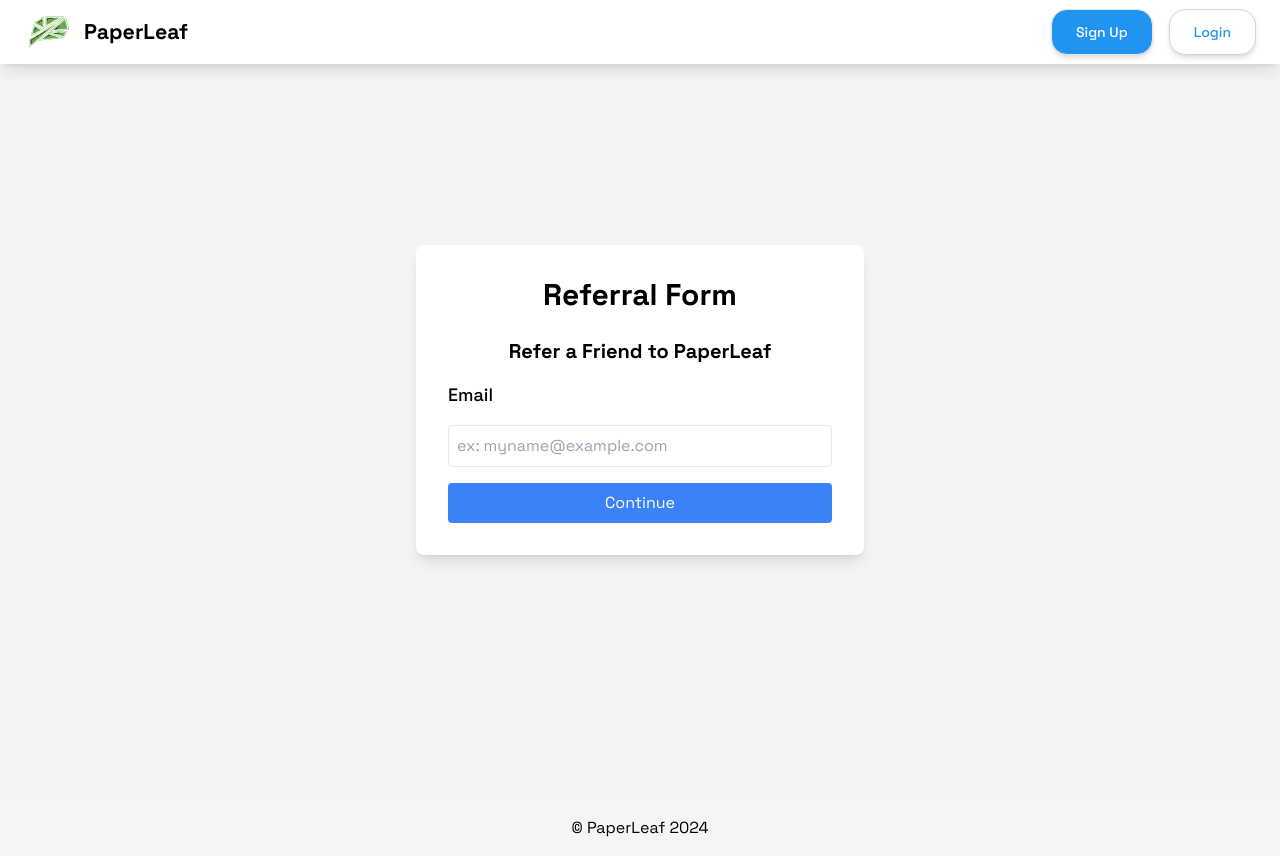
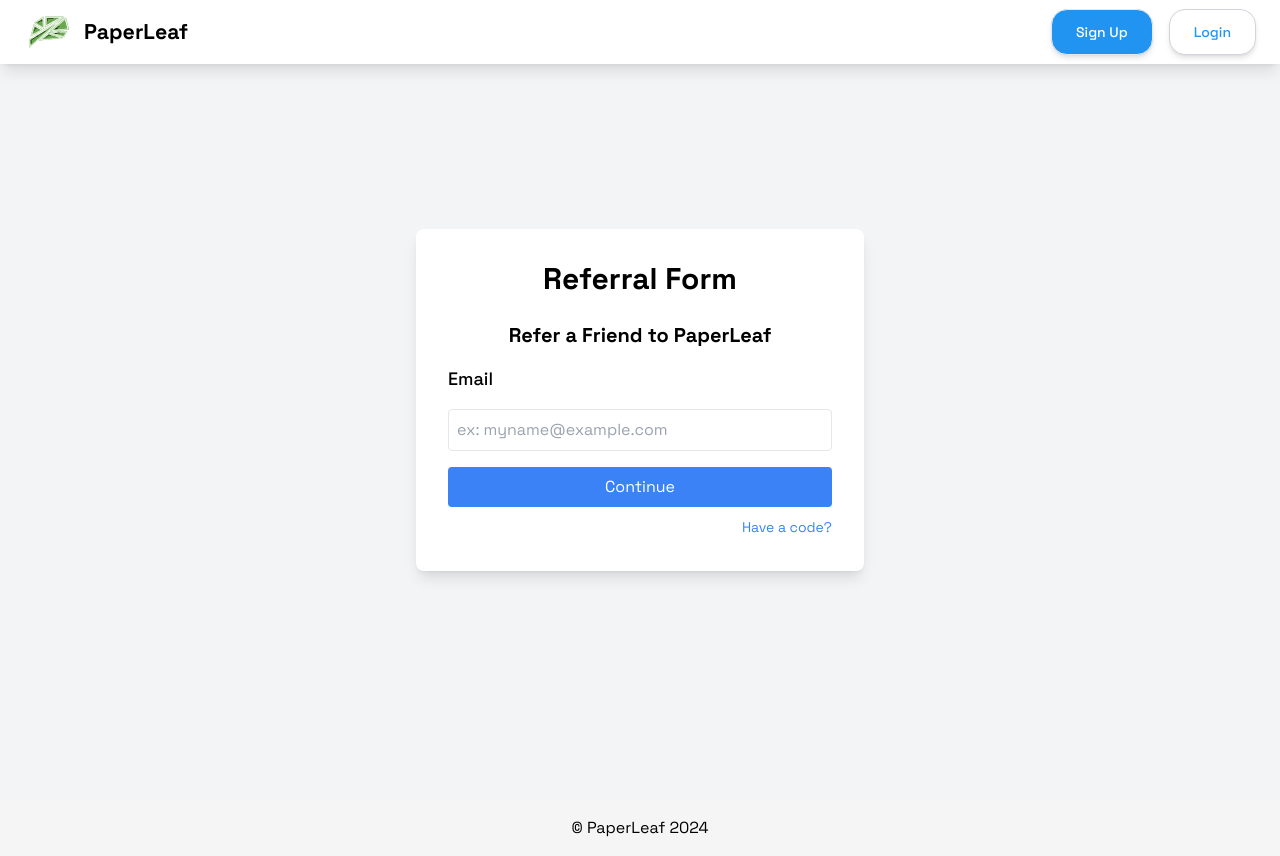
Before and after one commit to randamit123/Latex, a Next.js app in the folder latexwebapp/: page /referrals in a window 1280 px wide. Built offline with nearby package versions, Linux system fonts and the light colour scheme; no server answers; a web font is replaced by a local one.

Commit message:
Added Enter Code button for Referrals Page

```diff
--- a/latexwebapp/src/app/referrals/page.tsx
+++ b/latexwebapp/src/app/referrals/page.tsx
@@ -1,5 +1,6 @@
 'use client';
 import React, { useState } from 'react';
+import Link from "next/link";
 
 export default function Referral() {
     const [email, setEmail] = useState(''); // initialize email to ''
@@ -37,6 +38,11 @@
                     </button>
                 </form>
                 {status && <p className="mt-4 text-green-600 text-center">{status}</p>} {/* Show status message if exists */}
+                <div className="text-right mt-2">
+                <Link href="/enter-code" className="text-sm text-blue-500 hover:underline">
+                    Have a code?
+                </Link>
+                </div>
             </div>
         </div>
     );
```
